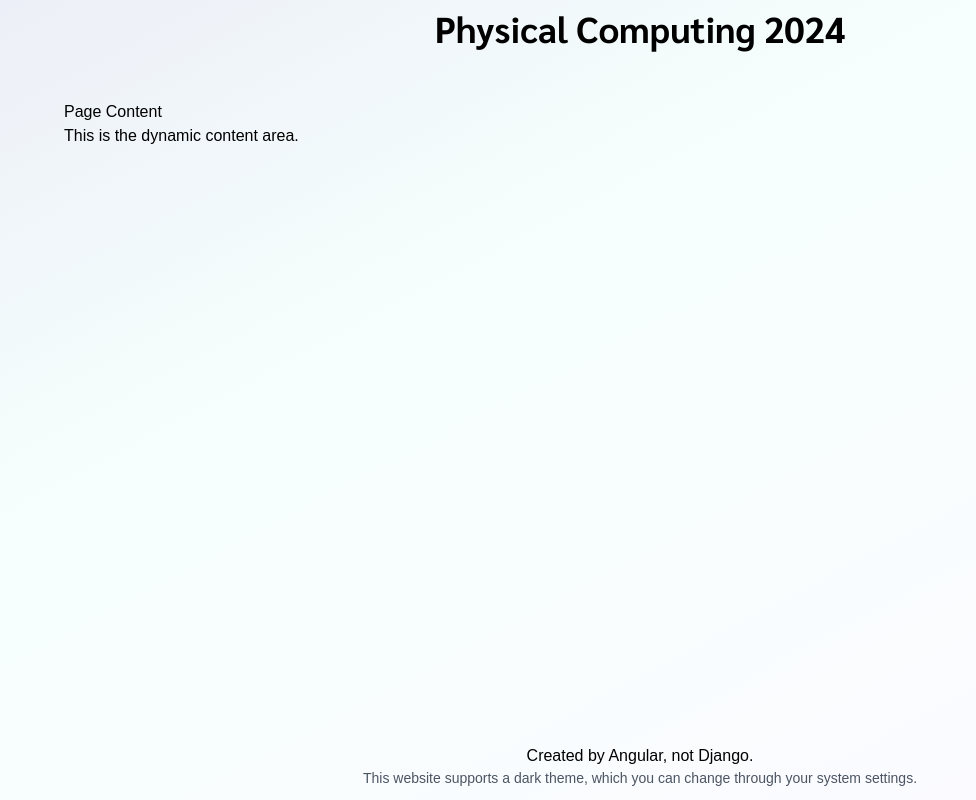
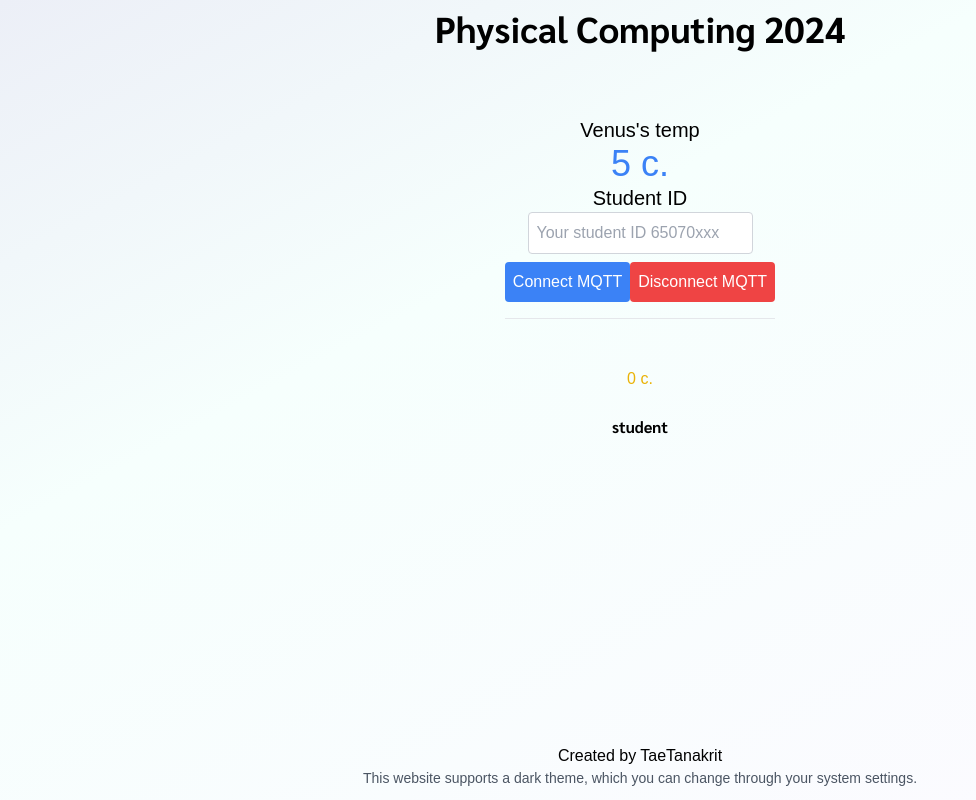
Before and after one commit to TaeTanakrit0089/PhyCom-Socket, an Angular app: page / in a window 1280 px wide. Shown: the whole page, without its empty margins (0-976 px from the left). Built offline with nearby package versions, Linux system fonts and the light colour scheme; a web font is replaced by a local one.

Commit message:
Added Student Node

```diff
--- a/src/app/app-routing.module.ts
+++ b/src/app/app-routing.module.ts
@@ -1,9 +1,9 @@
 import {NgModule} from '@angular/core';
 import {RouterModule, Routes} from '@angular/router';
-import {ContentComponent} from './templates/content/content.component';
+import {HiveComponent} from './hive/hive.component';
 
 const routes: Routes = [
-  {path: '', component: ContentComponent},
+  {path: '', component: HiveComponent},
 ];
 
 @NgModule({
--- a/src/app/app.component.html
+++ b/src/app/app.component.html
@@ -1,7 +1,7 @@
 <div class="flex flex-col h-screen px-10 py-2">
   <app-header class=""></app-header>
   <div class="flex flex-row justify-center h-screen">
-    <div class="flex-grow flex p-6 max-w-[1280px] mt-7">
+    <div class="flex-grow flex p-6 max-w-[1280px] mt-7 justify-center">
       <router-outlet></router-outlet>
     </div>
   </div>
--- a/src/app/hive/hive.component.html
+++ b/src/app/hive/hive.component.html
@@ -1 +1,46 @@
-<p>hive works!</p>
+<div class="">
+    <div class="text-center my-4">
+        <h3 class="text-xl">Venus's temp</h3>
+        <span class="text-4xl text-blue-500">{{ current_temp }} c.</span>
+        <h3 class="text-xl">Student ID</h3>
+        <input type="text" class="border border-gray-300 rounded p-2" id="student-id"
+               placeholder="Your student ID 65070xxx">
+        <br>
+
+        <button class="mt-2 bg-blue-500 text-white rounded p-2" ng-show="!temp_generator" ng-click="startGenerator()">
+            Connect MQTT
+        </button>
+        <button class="mt-2 bg-red-500 text-white rounded p-2" ng-show="temp_generator" ng-click="stopGenerator()">
+            Disconnect MQTT
+        </button>
+    </div>
+
+    <div class="my-4">
+        <div class="text-center">
+            <hr class="my-4">
+            <ul class="flex flex-wrap justify-center">
+                <li ng-repeat="student in STUDENTS" class="m-2">
+                    <student-node student="student"></student-node>
+                </li>
+            </ul>
+        </div>
+    </div>
+</div>
+
+<script type="text/ng-template" id="studentNode.html">
+    <div class="flex flex-col items-center">
+        <i class="fa fa-5x fa-lightbulb-o" style="color: {{ light_color }};"></i>
+        <i class="fa fa-5x fa-paw" ng-show="!open_food" style="color: #999"></i>
+        <i class="fa fa-5x fa-paw" ng-show="open_food" style="color: #5cb85c"></i>
+        <br>
+        <span class="label" ng-class="{'text-yellow-500': temp < 10, 'text-green-500': temp >= 10}"
+              style="font-size: 15px;">
+            {{ temp }} c.
+        </span>
+        <br>
+        <strong>{{ student }}</strong>
+    </div>
+</script>
+
+<script src="app/js/students.js"></script>
+<script src="app/js/main-hive.js"></script>
--- a/src/app/hive/hive.component.ts
+++ b/src/app/hive/hive.component.ts
@@ -1,12 +1,13 @@
-import { Component } from '@angular/core';
+import {Component} from '@angular/core';
+import {StudentNodeComponent} from "./student-node/student-node.component";
 
 @Component({
-  selector: 'app-hive',
-  standalone: true,
-  imports: [],
-  templateUrl: './hive.component.html',
-  styleUrl: './hive.component.css'
+    selector: 'app-hive',
+    standalone: true,
+    imports: [StudentNodeComponent],
+    templateUrl: './hive.component.html',
+    styleUrls: ['./hive.component.css']  // Corrected from styleUrl to styleUrls
 })
 export class HiveComponent {
-
+    current_temp: number = 5; // It's also a good practice to explicitly type the variable
 }
--- /dev/null
+++ b/src/app/hive/student-node/student-node.component.html
@@ -0,0 +1,14 @@
+<div class="flex flex-col items-center">
+  <i class="fa fa-5x fa-lightbulb-o" [ngStyle]="{'color': light_color}"></i>
+  <i class="fa fa-5x fa-paw" *ngIf="!open_food" style="color: #999"></i>
+  <i class="fa fa-5x fa-paw" *ngIf="open_food" style="color: #5cb85c"></i>
+  <br>
+  <span class="label" [ngClass]="{
+        'text-yellow-500': temp < 10,
+        'text-green-500': temp >= 10
+    }">
+        {{ temp }} c.
+  </span>
+  <br>
+  <strong>{{ student }}</strong>
+</div>
--- /dev/null
+++ b/src/app/hive/student-node/student-node.component.ts
@@ -0,0 +1,33 @@
+import {Component, Input} from '@angular/core';
+import {NgClass, NgIf, NgStyle} from '@angular/common';
+
+@Component({
+  selector: 'student-node',
+  standalone: true,
+  templateUrl: './student-node.component.html',
+  imports: [
+    NgStyle,
+    NgClass,
+    NgIf
+  ],
+  styleUrls: ['./student-node.component.css']
+})
+export class StudentNodeComponent {
+  @Input() student!: string; // The '!' indicates that this input is required.
+  light_color: string = 'rgba(255, 0, 0, 0)'; // Default light color
+  open_food: boolean = false; // Default food state
+  temp: number = 0; // Default temperature
+
+  // Example methods to update properties can be added here
+  setLight(value: number) {
+    this.light_color = `rgba(255, 0, 0, ${value})`;
+  }
+
+  setFood(value: string) {
+    this.open_food = value.toLowerCase() === 'on';
+  }
+
+  setTemp(value: number) {
+    this.temp = value;
+  }
+}
--- a/src/app/templates/footer/footer.component.html
+++ b/src/app/templates/footer/footer.component.html
@@ -1,4 +1,4 @@
 <footer class="pb-1 text-center">
-  <p>Created by Angular, not Django.</p>
+  <p>Created by TaeTanakrit</p>
   <p class="text-sm text-gray-600 dark:text-gray-300">This website supports a dark theme, which you can change through your system settings.</p>
 </footer>
```
Also changed, not shown: src/app/app.routes.ts (+11 -3 lines), src/app/hive/student-node/student-node.component.css (added), 1 other file (tests, documents, lock files or other folders).
